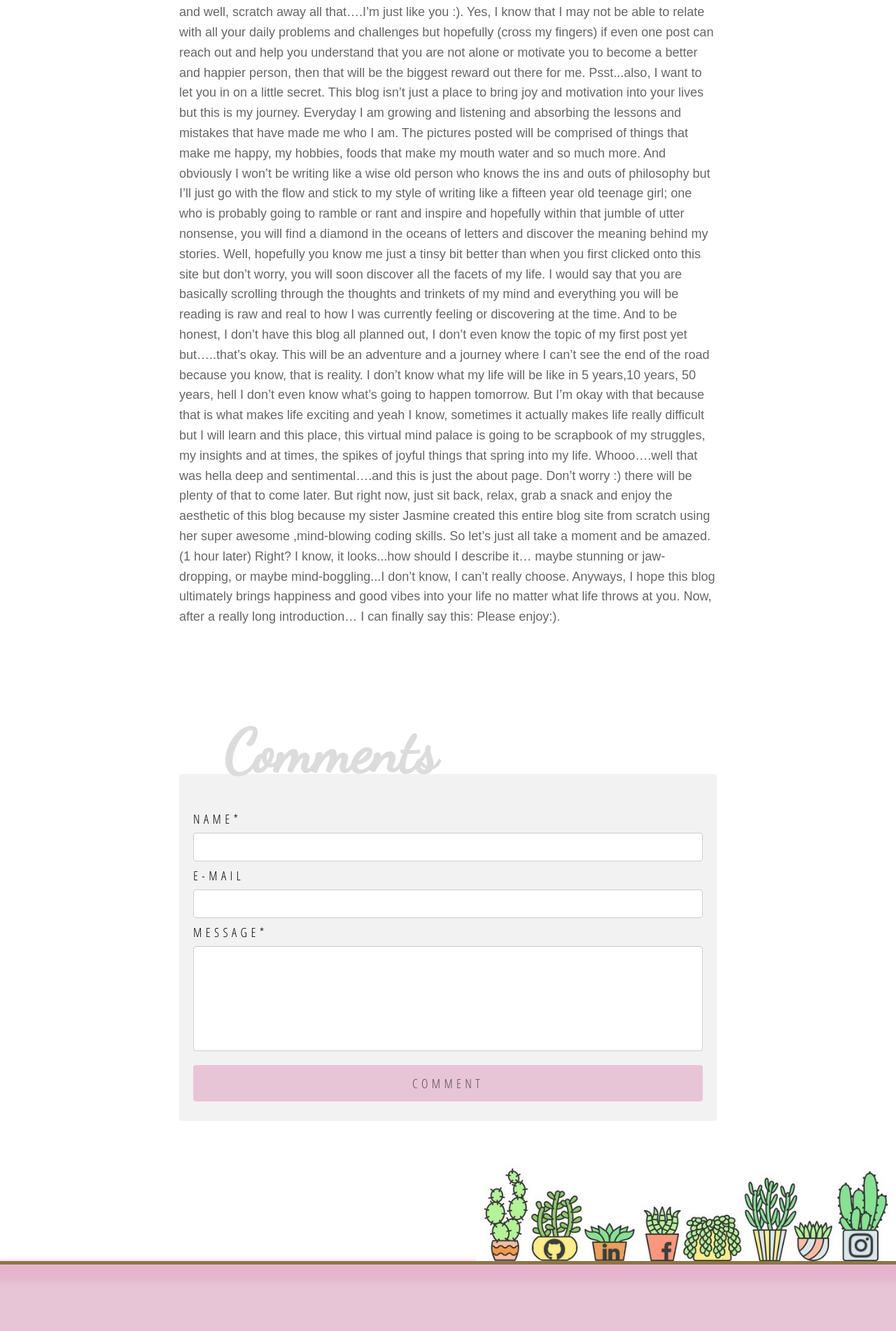
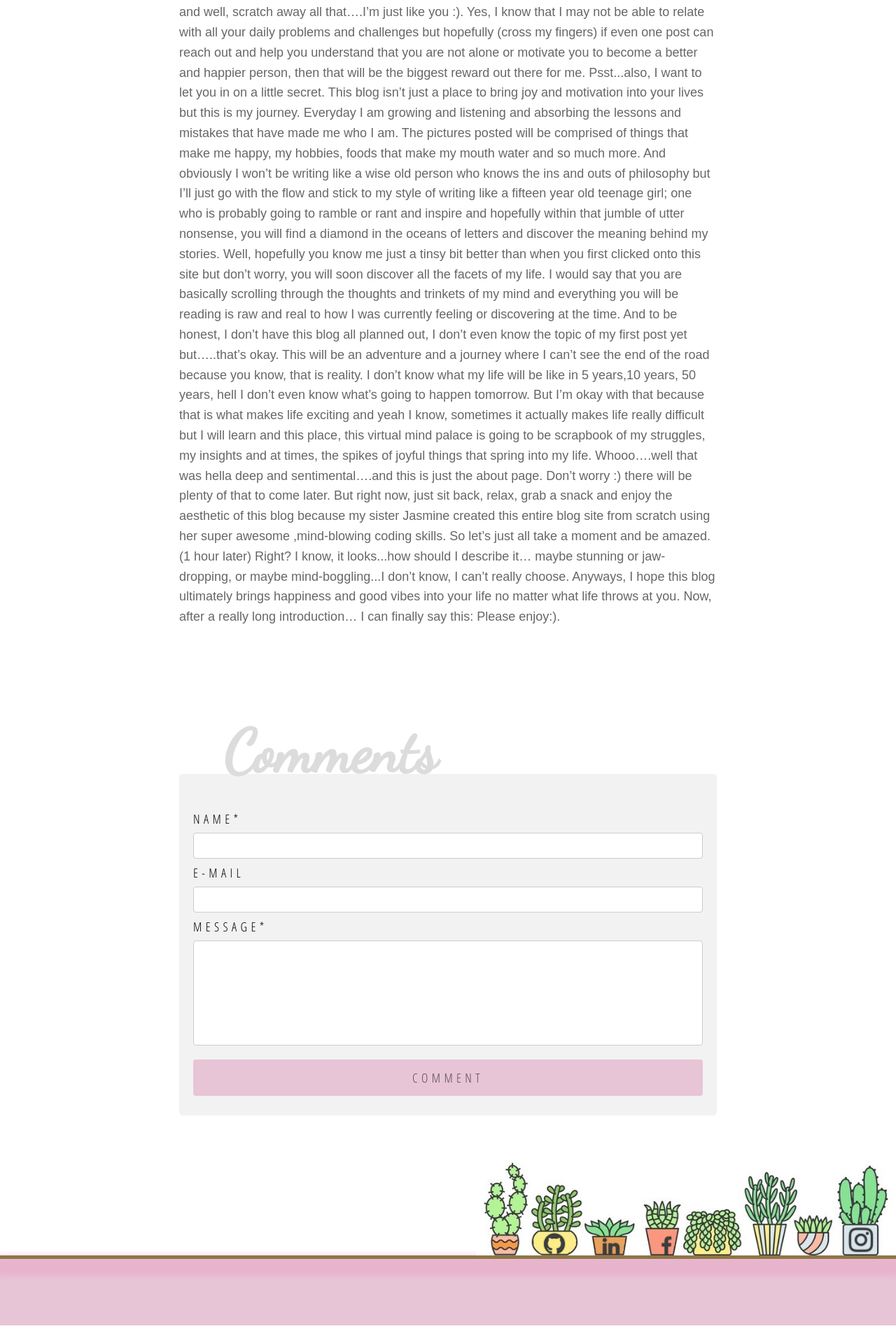
Before and after one commit to JasmineOuO/meaningful-nonsense-jekyll, a Jekyll site: the page built from pages/about.html, in a window 1280 px wide. Shown: the part 1260-3162 px from the top of the page at 70% size. Built offline with Jekyll 4.4.1, drawn with Linux system fonts in a browser that asks for light colours; nearby versions of some CDN libraries.

Commit message:
Update post.css

```diff
--- a/resources/css/post.css
+++ b/resources/css/post.css
@@ -264,7 +264,7 @@ time {
 
 input, textarea {
     width: 100%;
-    padding: 12px 20px;
+    padding: 10px 20px;
     margin: 8px 0;
     display: inline-block;
     border: 1px solid #ccc;
```
